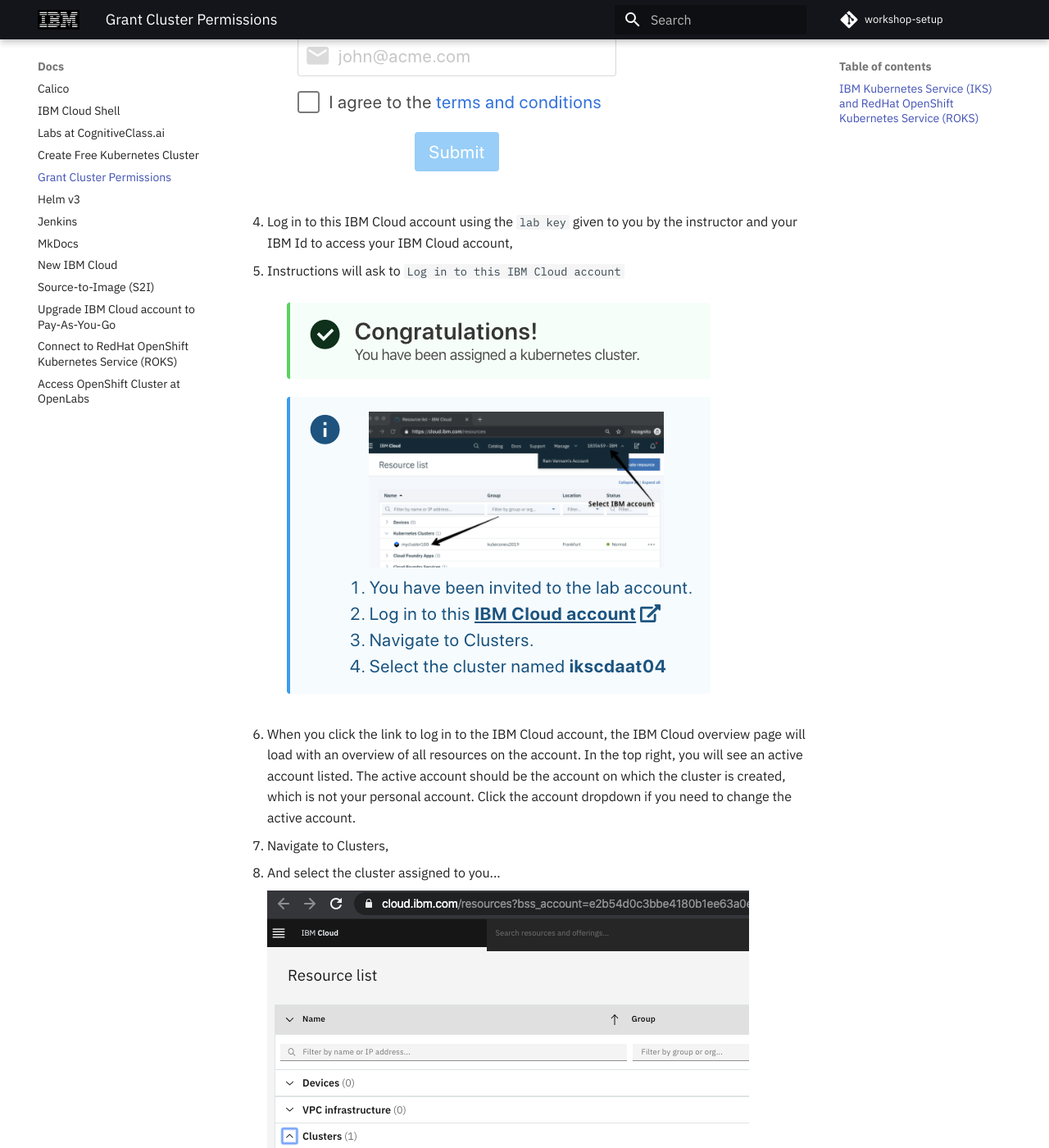
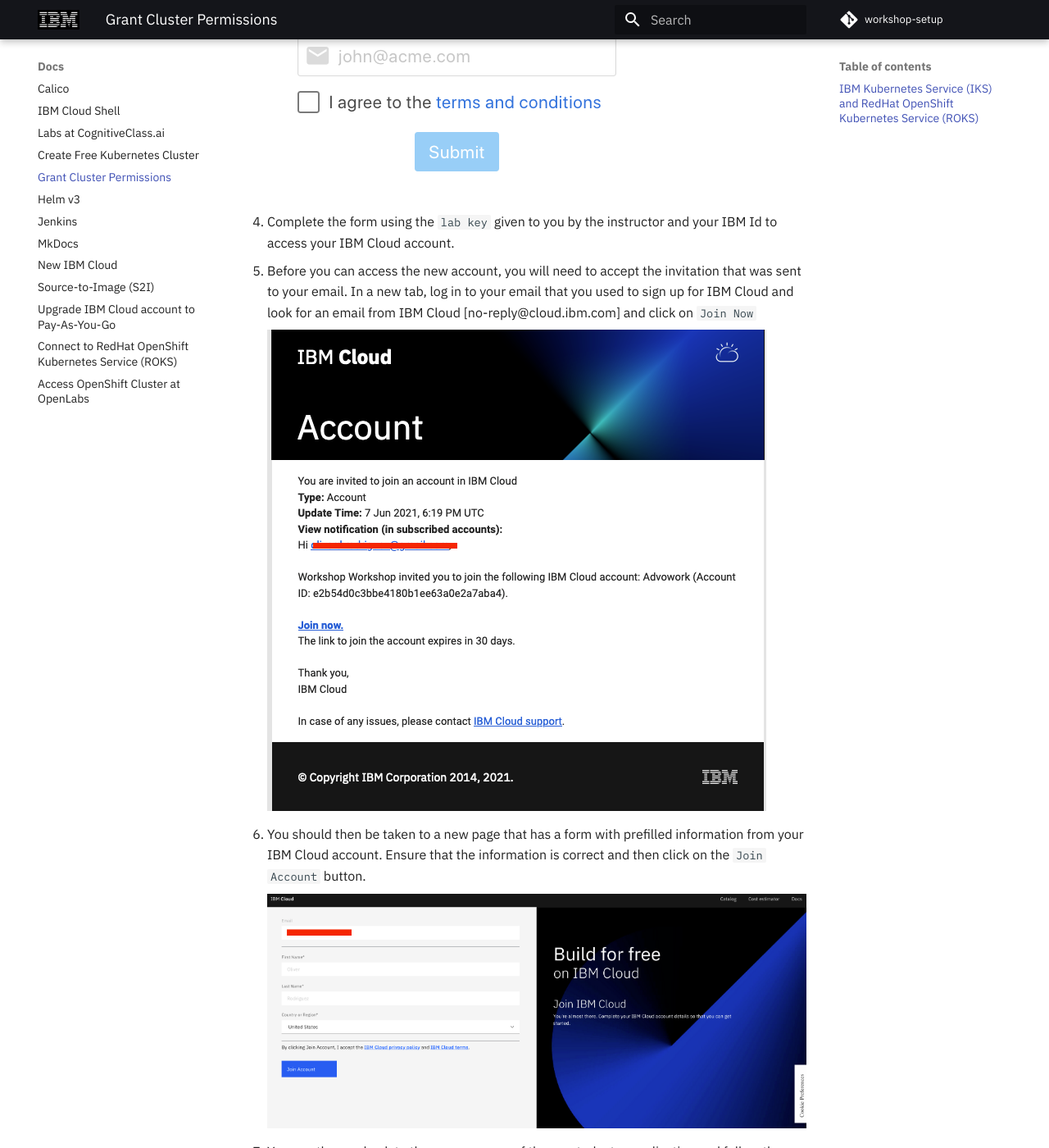
Before and after one commit to IBM/workshop-setup, an MkDocs documentation site: the page built from docs/GRANTCLUSTER.md, in a window 1280 px wide and 1400 px high, scrolled down 912 px. Shown: the whole window at 82% size. Built offline with MkDocs 1.6.1 and Material for MkDocs 9.7.7, drawn with Linux system fonts in a browser that asks for light colours; comment, search, counter and statistics services are not loaded; some of the changed text lies outside the part shown.

Commit message:
Updated instructions for new flow

```diff
--- a/docs/GRANTCLUSTER.md
+++ b/docs/GRANTCLUSTER.md
@@ -17,7 +17,18 @@ To grant a cluster,
 
     ![Welcome to IBM Cloud](images/grant-cluster/welcome-to-ibm-cloud.png)
 
-1. Log in to this IBM Cloud account using the `lab key` given to you by the instructor and your IBM Id to access your IBM Cloud account,
+1. Complete the form using the `lab key` given to you by the instructor and your IBM Id to access your IBM Cloud account.
+
+1. Before you can access the new account, you will need to accept the invitation that was sent to your email. In a new tab, log in to your email that you used to sign up for IBM Cloud and look for an email from IBM Cloud [no-reply@cloud.ibm.com] and click on `Join Now`
+
+    ![Invite Email](images/grant-cluster/inviteEmail.png)
+
+1. You should then be taken to a new page that has a form with prefilled information from your IBM Cloud account. Ensure that the information is correct and then click on the `Join Account` button.
+
+    ![Join Account](images/grant-cluster/joinAccountForm.png)
+
+1. You can then go back to the success page of the grant-cluster application and follow the instructions to log into the IBM Cloud account.
+
 1. Instructions will ask to `Log in to this IBM Cloud account`
 
     ![Congratulations, You have been assigned a kubernetes cluster](images/grant-cluster/congratulations.png)
```
Also changed, not shown: docs/images/grant-cluster/inviteEmail.png (added), docs/images/grant-cluster/joinAccountForm.png (added).
